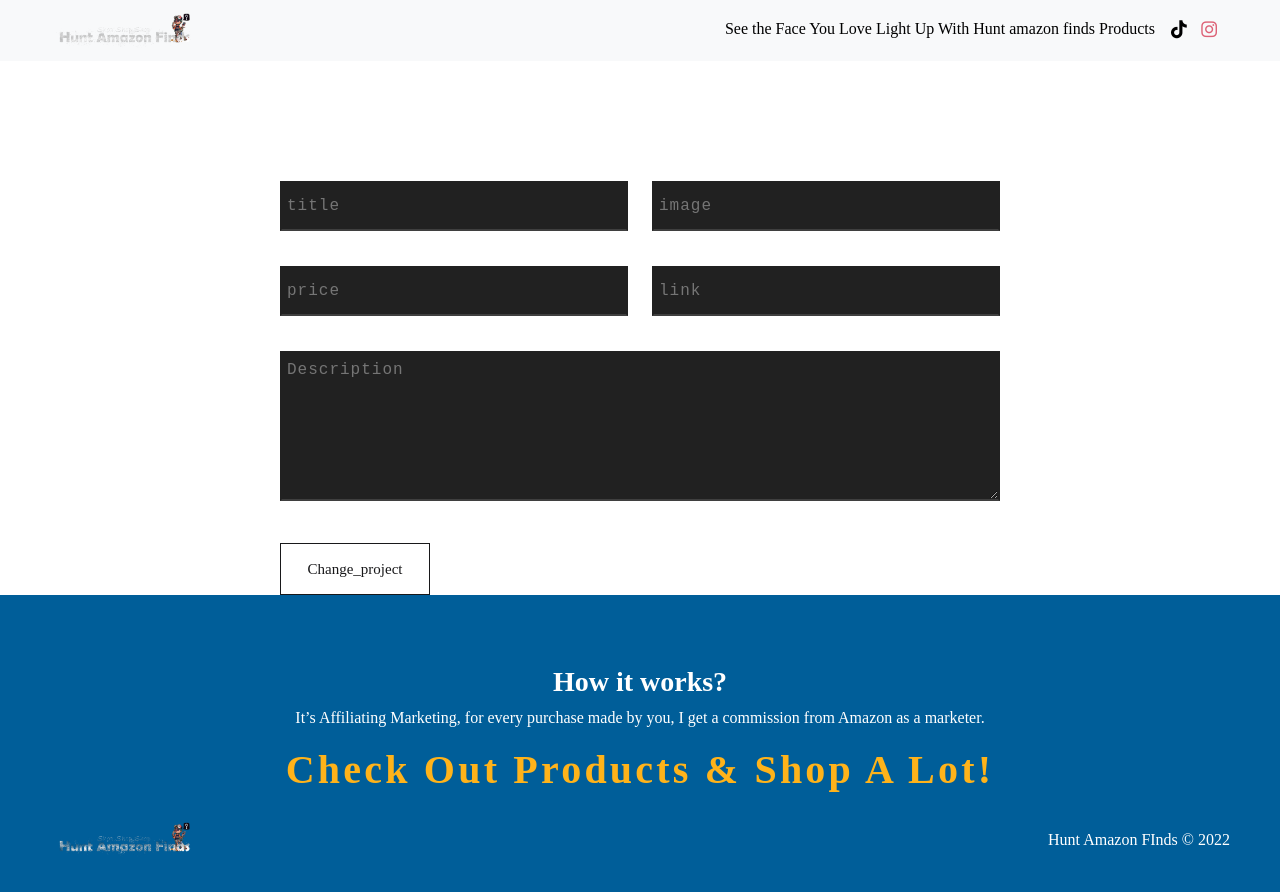
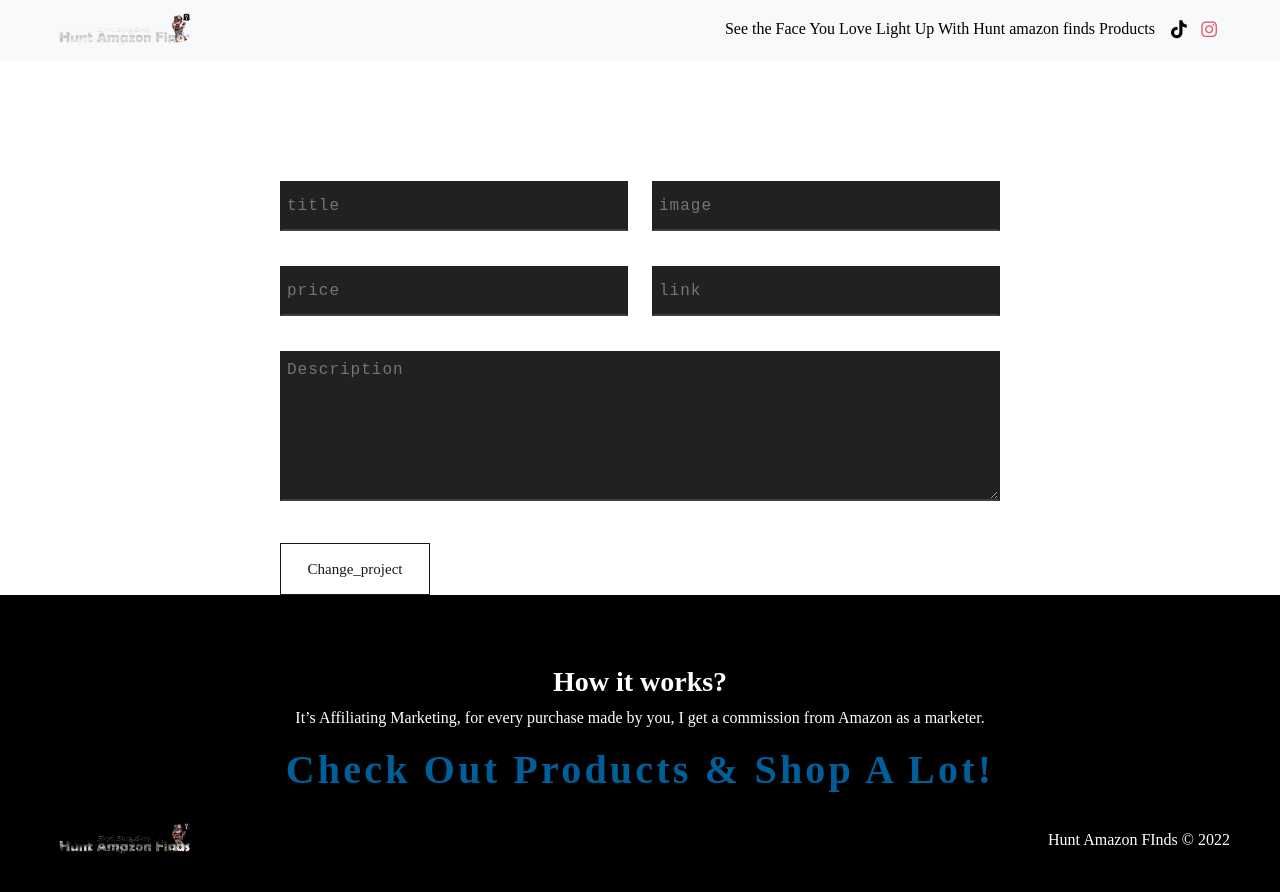
Before and after one commit to Priestlyb/Hunt-Amazon-Finds, a React (Create React App) app: page /updateproduct/1 in a window 1280 px wide. Shown: the top 892 px of the page. Built offline with nearby package versions, Linux system fonts and the light colour scheme; no server answers; the HTML template or start-up script is replaced by a standard one; a web font is replaced by a local one.

Commit message:
modified

```diff
--- a/src/components/featured/featured.css
+++ b/src/components/featured/featured.css
@@ -11,7 +11,7 @@
 
 .col_left h1 {
     color: #000;
-    font-size: 50px;
+    font-size: 40px;
     font-weight: 800;
 }
 
@@ -48,7 +48,8 @@
     }
 
     .col_left h1 {
-        font-size: 2rem;
+        padding: 10px;
+        font-size: 1.6rem;
     }
 
     .featured_img {
--- a/src/components/footer/footer.css
+++ b/src/components/footer/footer.css
@@ -1,7 +1,7 @@
 .footer {
     padding: 50px;
     color: white;
-    background-color: #005E99;
+    background-color: #000;
 }
 
 .row div {
@@ -17,7 +17,7 @@
 }
 
 .col_12 h1 {
-    color: #FFB31A;
+    color: #005E99;
     font-weight: 800;
     text-transform: capitalize;
 }
```
